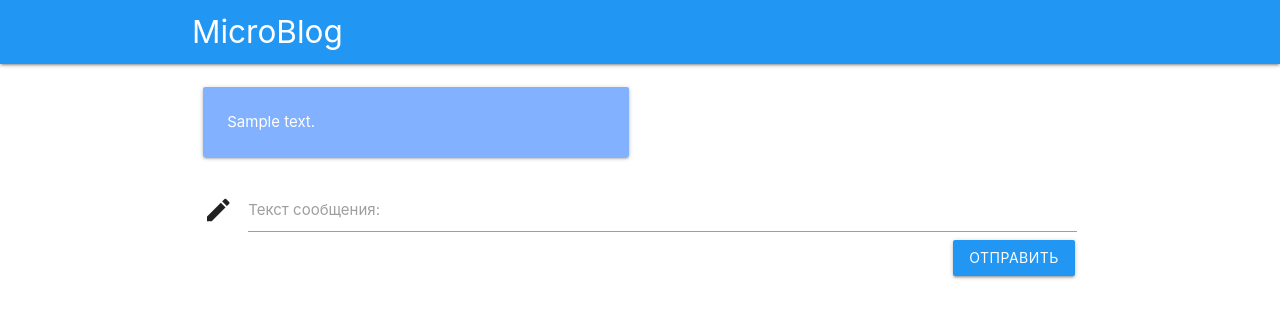
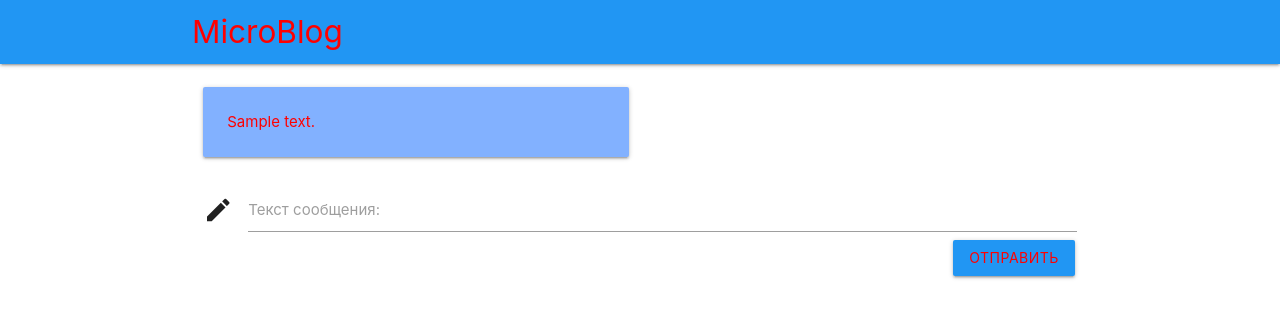
Before and after one commit to TheRealMeekey/microblog, a Django app: page / in a window 1280 px wide. Shown: the top 325 px of the page. Run offline with Django 3.2, Linux system fonts and the light colour scheme; tables that the repository leaves empty hold one stand-in row (values such as "Sample post").

Commit message:
add red color

```diff
--- a/static/css/style.css
+++ b/static/css/style.css
@@ -9,4 +9,12 @@ textarea.materialize-textarea:focus:not([readonly]) {
 
 .btn {
     left: 750px;
+    color: red;
 }
+span {
+    color: red;
+}
+
+nav .brand-logo {
+    color: red;
+}
--- a/templates/app_microblog/post_list.html
+++ b/templates/app_microblog/post_list.html
@@ -3,11 +3,10 @@
     {% for post in posts %}
         <div class="col s12 m6">
             <div class="card-panel blue accent-1">
-                <span class="white-text"> {{ post.text }}</span>
+                <span> {{ post.text }}</span>
             </div>
         </div>
     {% endfor %}
-    <footer>
         <div class="row">
             <form method="POST" class="col s12" enctype="multipart/form-data">
                 <div class="row">
@@ -21,5 +20,4 @@
                 </div>
             </form>
         </div>
-    </footer>
 {% endblock %}
--- a/templates/base.html
+++ b/templates/base.html
@@ -18,12 +18,12 @@
 </div>
 <div class="content">
     <div class="container">
-    <div class="section">
-        <div class="row">
-            {% block content %}
-            {% endblock %}
+        <div class="section">
+            <div class="row">
+                {% block content %}
+                {% endblock %}
+            </div>
         </div>
-    </div>
     </div>
 </div>
 <script src="https://cdnjs.cloudflare.com/ajax/libs/materialize/1.0.0/js/materialize.min.js"></script>
```
